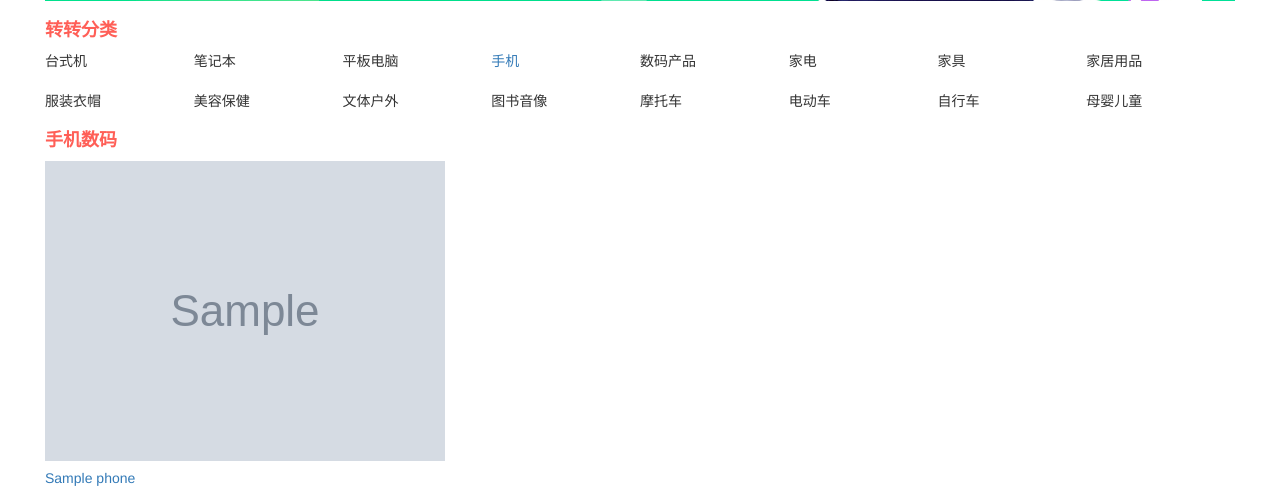
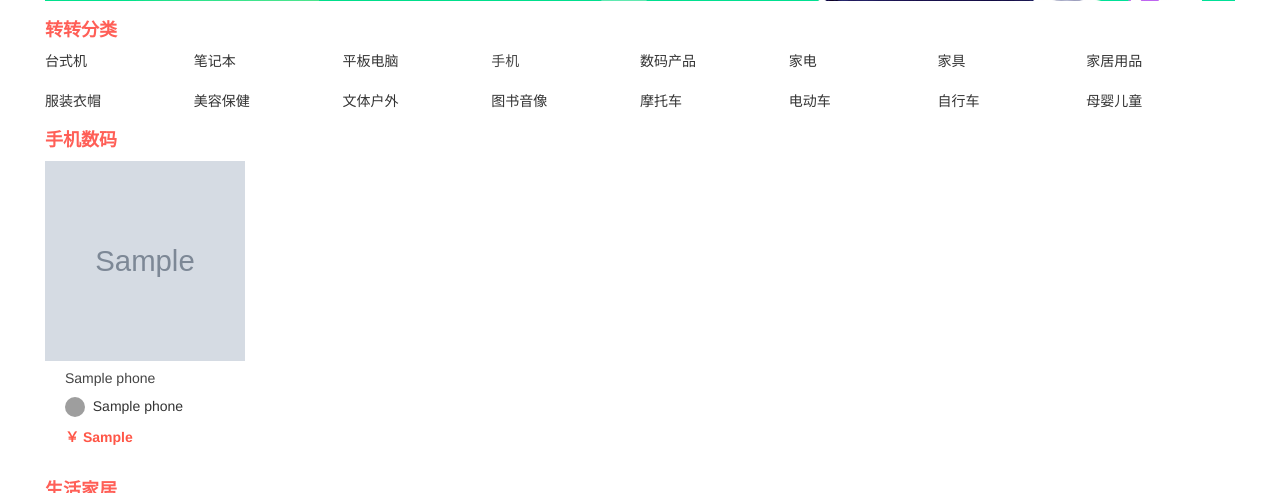
Before and after one commit to nciefeiniu/django-zhuanzhuan, a Django app: template xianyu/templates/xianyu/index.html in a window 1280 px wide. Shown: the part 909-1402 px from the top of the page. Run offline with Django 3.2, Linux system fonts and the light colour scheme; the template is opened without the code that fills it: most values are stand-ins (such as "Sample title", 1, 10 or a date in 2020); grey boxes marked "Sample" are stand-in pictures; some libraries are stand-ins or nearby versions; grey boxes are pictures that could not be loaded.

Commit message:
update css
添加商品展示功能

```diff
--- a/static/css/body.css
+++ b/static/css/body.css
@@ -5,3 +5,14 @@
 .body_second li{ list-style-type: none; float: left; width: 12.5%; height: 40px;}
 
 h2{ color: #ff5f57; font-size: 18px; font-weight: 600;}
+
+#shuma{ width: 100%; height: 300px;}
+#shuma > .shuma_d{ width: 25%; height: 300px; float: left;}
+
+.shuma_d > img{ width: 200px; height: 200px;}
+.shuma_d_detil_text > *{ margin-left: 20px;}
+.shuma_d_detil_text img{ width: 20px;height: 20px;}
+.shuma_d_detil_text > .shuma_money{ color:#ff5647; }
+
+a:link,a:visited{color:#444;text-decoration:none;}
+a:hover{color:#ff0000;}
```
